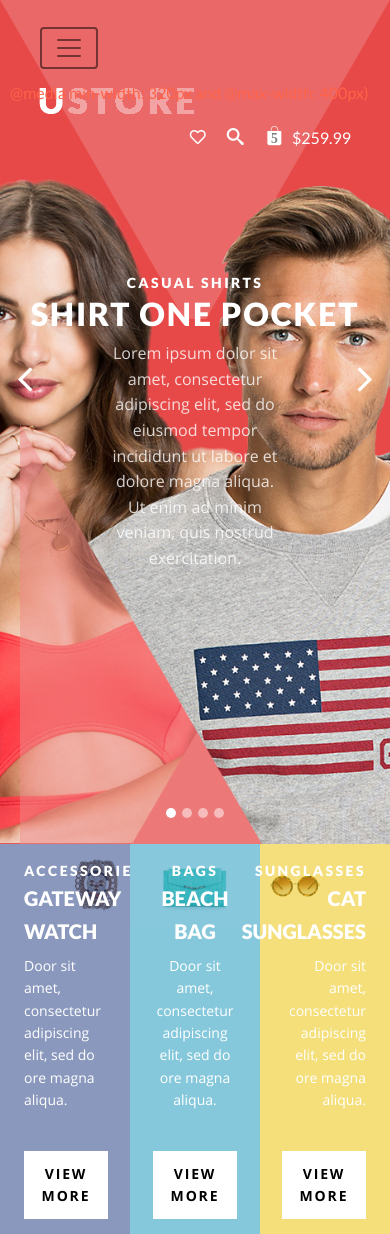
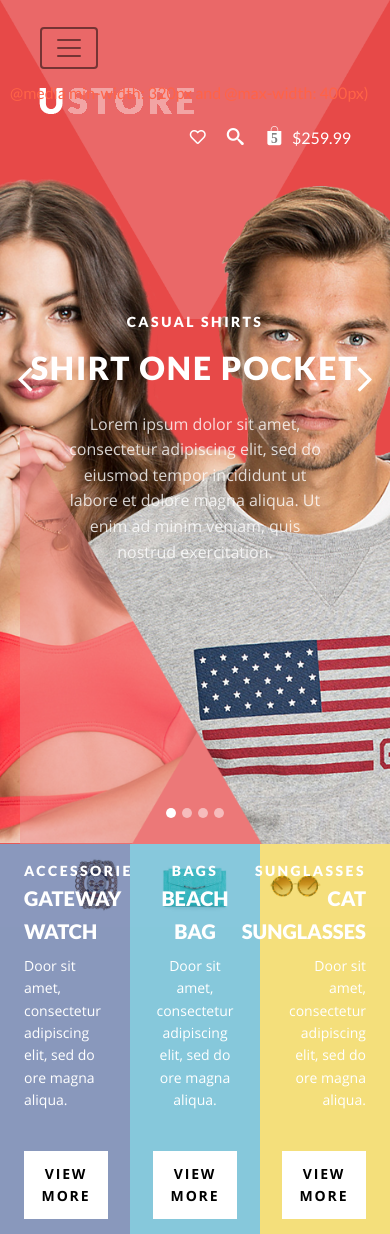
Before and after one commit to Bibliaricus/Ustore, a PHP site: page / in a window 390 px wide; the page is wider, and only the part inside the window is pictured. Shown: the top 1234 px of that part. Run offline with PHP 8.4, Linux system fonts and the light colour scheme; some web fonts are replaced.

Commit message:
Responsive (md): Align text in main banner

```diff
--- a/less/style.less
+++ b/less/style.less
@@ -2432,6 +2432,19 @@
     .off-canvas-open {
       max-width: 45vw;
     }
+
+    .main-banner__slide {
+      .banner__category {
+        margin-top: 2rem;
+        margin-bottom: 1rem;
+      }
+      .banner__title {
+        margin-bottom: 1.5rem;
+      }
+      .banner__description {
+        width: 65%;
+      }
+    }
   }
 
   @media only screen and (max-width: 767.98px){
```
Also changed, not shown: less/style.css (+10 -0 lines), css/style.min.css.
